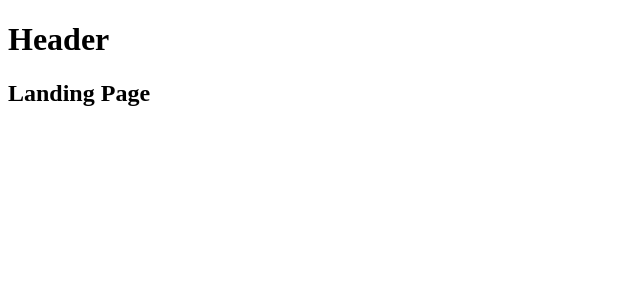
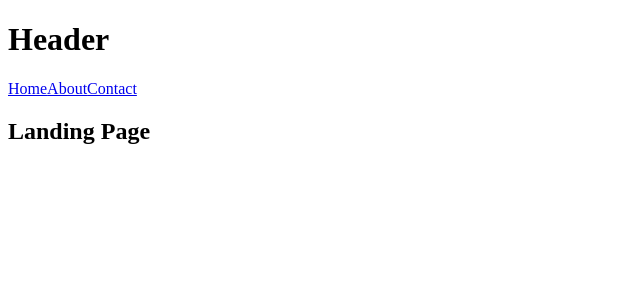
Before and after one commit to LarsGKodehode/kodehode-react-router-recap, a React (Vite) app: page / in a window 1280 px wide. Shown: the top 300 px of the page, without its empty margins (0-640 px from the left). Built offline with nearby package versions, Linux system fonts and the light colour scheme.

Commit message:
add links to header

```diff
--- a/src/App.jsx
+++ b/src/App.jsx
@@ -4,7 +4,8 @@ import {
   // Routes and route
   Routes,
   Route,
-  Outlet
+  Outlet,
+  Link,
 } from 'react-router-dom'
 
 import LandingPage from './routes/LandingPage'
@@ -16,6 +17,12 @@ function Layout() {
     <>
       <header>
         <h1>Header</h1>
+
+        <nav>
+          <Link to='/'>Home</Link>
+          <Link to='/about'>About</Link>
+          <Link to='/contact'>Contact</Link>
+        </nav>
       </header>
 
       <Outlet />
@@ -26,7 +33,6 @@ function Layout() {
 function App() {
   return (
     <Router>
-
       <Routes>
 
         <Route path='/' element={<Layout />}>
@@ -37,7 +43,6 @@ function App() {
         </Route>
 
       </Routes>
-
     </Router>
   )
 }
```
